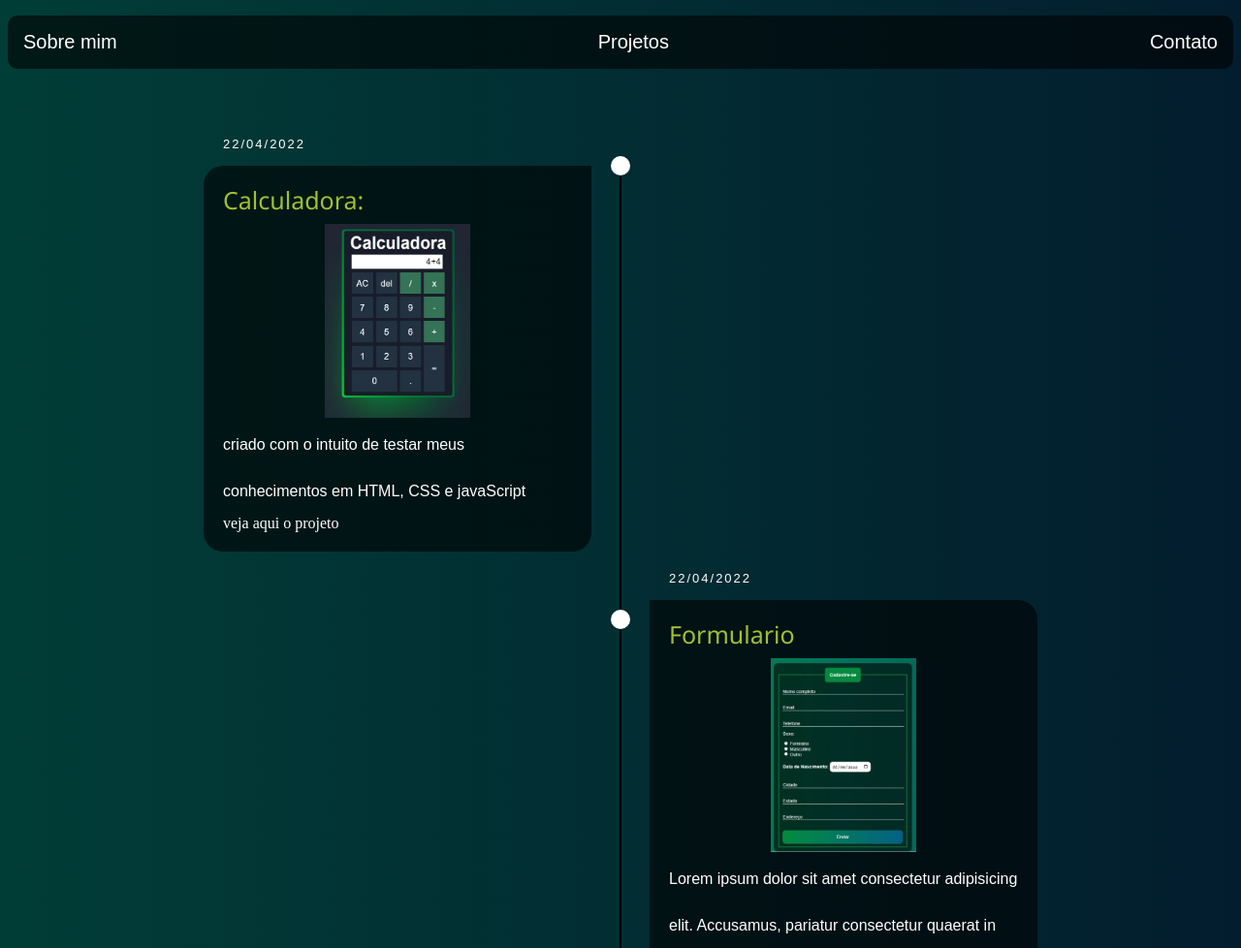
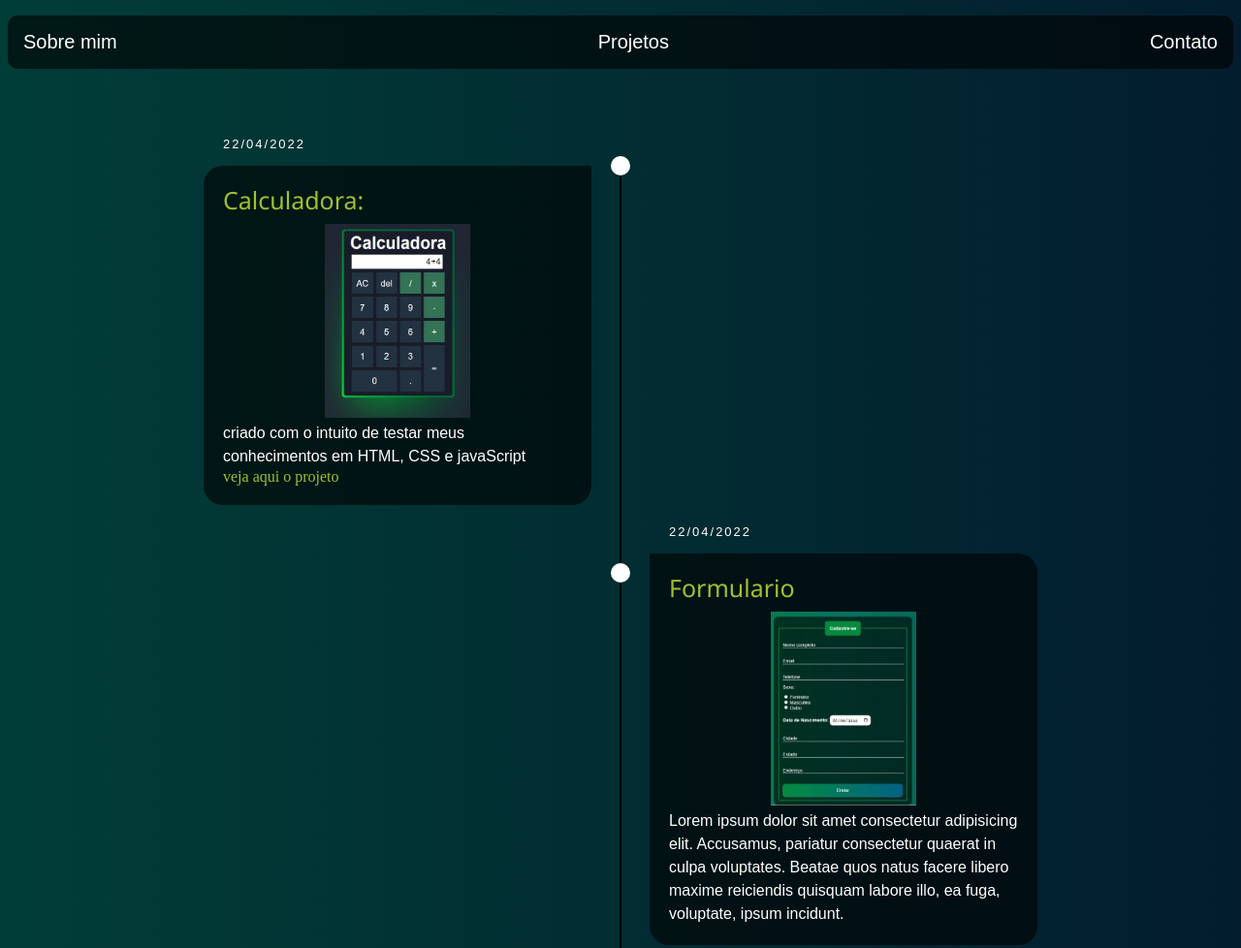
Before and after one commit to Rafael-Damasceno/Portf-lio, a plain HTML site: page projetos.html in a window 1280 px wide. Shown: the top 978 px of the page at 97% size. Drawn offline with Linux system fonts and the light colour scheme.

Commit message:
feat: modificação no css do linkp

```diff
--- a/projeto.css
+++ b/projeto.css
@@ -17,6 +17,10 @@ body{
 a{
     color: white;
     text-decoration: none;
+}
+
+.linkp{
+    color: #9FC131;
 }
 nav{
     margin-top: 16px;
@@ -108,7 +112,7 @@ p{
 
 .conteudo p{
     font-size: 16px;
-    line-height: 3;
+    line-height: 1.5;
     font-weight: 300;
 }
 
```
